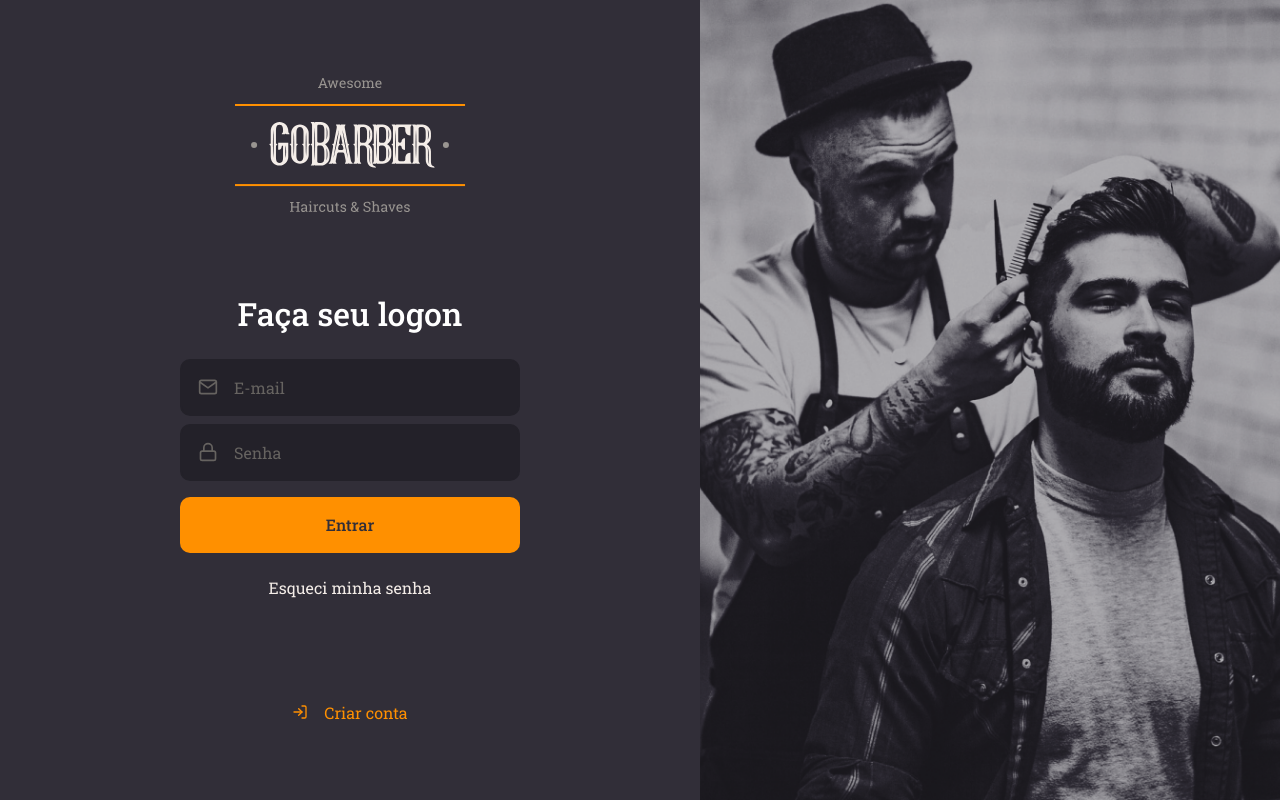
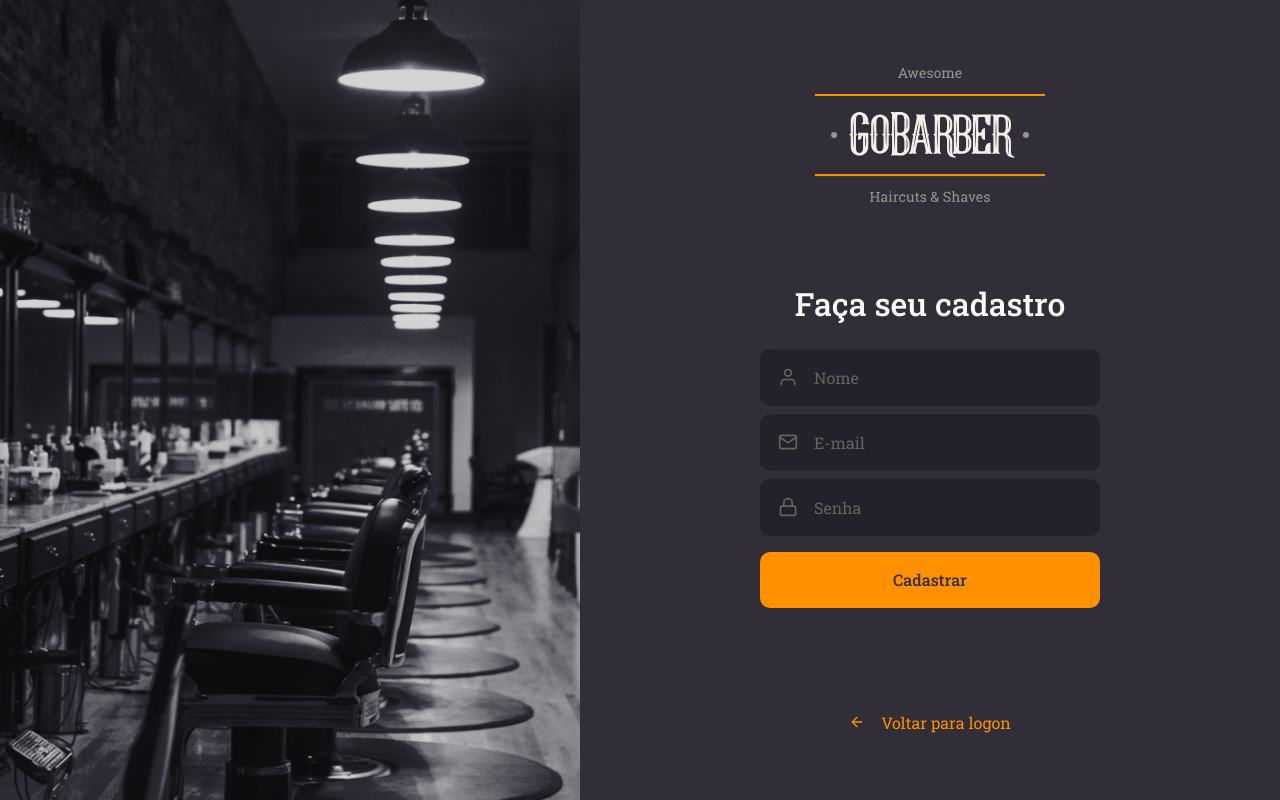
Before and after one commit to SirMcClay/GoBarber-Web, a React (Create React App) app: page /signup in a window 1280 px wide. Built offline with nearby package versions, Linux system fonts and the light colour scheme.

Commit message:
SignUp page

```diff
--- a/src/App.tsx
+++ b/src/App.tsx
@@ -2,10 +2,11 @@
 
 import GlobalStyle from './styles/global';
 import SignIn from './pages/SignIn';
+import SignUp from './pages/SignUp';
 
 const App: React.FC = () => (
   <>
-    <SignIn />
+    <SignUp />
     <GlobalStyle />
   </>
 );
--- /dev/null
+++ b/src/pages/SignUp/index.tsx
@@ -0,0 +1,43 @@
+import React from 'react';
+import { FiMail, FiLock, FiUser, FiArrowLeft } from 'react-icons/fi';
+
+import logoImg from '../../assets/logo.svg';
+
+import Input from '../../components/Input';
+import Button from '../../components/Button';
+
+import { Container, Content, Background } from './styles';
+
+const SignUp: React.FC = () => (
+  <>
+    <Container>
+      <Background />
+      <Content>
+        <img src={logoImg} alt="GoBarber" />
+        <form>
+          <h1>Faça seu cadastro</h1>
+
+          <Input icon={FiUser} name="name" placeholder="Nome" />
+
+          <Input icon={FiMail} name="email" placeholder="E-mail" />
+
+          <Input
+            icon={FiLock}
+            name="password"
+            type="password"
+            placeholder="Senha"
+          />
+
+          <Button type="submit">Cadastrar</Button>
+        </form>
+
+        <a href="login">
+          <FiArrowLeft />
+          Voltar para logon
+        </a>
+      </Content>
+    </Container>
+  </>
+);
+
+export default SignUp;
--- /dev/null
+++ b/src/pages/SignUp/styles.ts
@@ -0,0 +1,69 @@
+import styled from 'styled-components';
+import { shade } from 'polished';
+
+import signInBackgroundImg from '../../assets/sign-up-background.png';
+
+export const Container = styled.div`
+  height: 100vh;
+
+  display: flex;
+  align-items: stretch;
+`;
+
+export const Content = styled.div`
+  display: flex;
+  flex-direction: column;
+  align-items: center;
+
+  place-content: center;
+
+  width: 100%;
+  max-width: 700px;
+
+  form {
+    margin: 80px 0;
+    width: 340px;
+    text-align: center;
+
+    h1 {
+      margin-bottom: 24px;
+    }
+
+    a {
+      color: #f4ede8;
+      display: block;
+      margin-top: 24px;
+      text-decoration: none;
+      transition: color 0.2s;
+
+      &:hover {
+        color: ${shade(0.2, '#f4ede8')};
+      }
+    }
+  }
+
+  > a {
+    color: #ff9000;
+    display: block;
+    margin-top: 24px;
+    text-decoration: none;
+    transition: color 0.2s;
+
+    display: flex;
+    align-items: center;
+
+    svg {
+      margin-right: 16px;
+    }
+
+    &:hover {
+      color: ${shade(0.2, '#ff9000')};
+    }
+  }
+`;
+
+export const Background = styled.div`
+  flex: 1;
+  background: url(${signInBackgroundImg}) no-repeat center;
+  background-size: cover;
+`;
```
